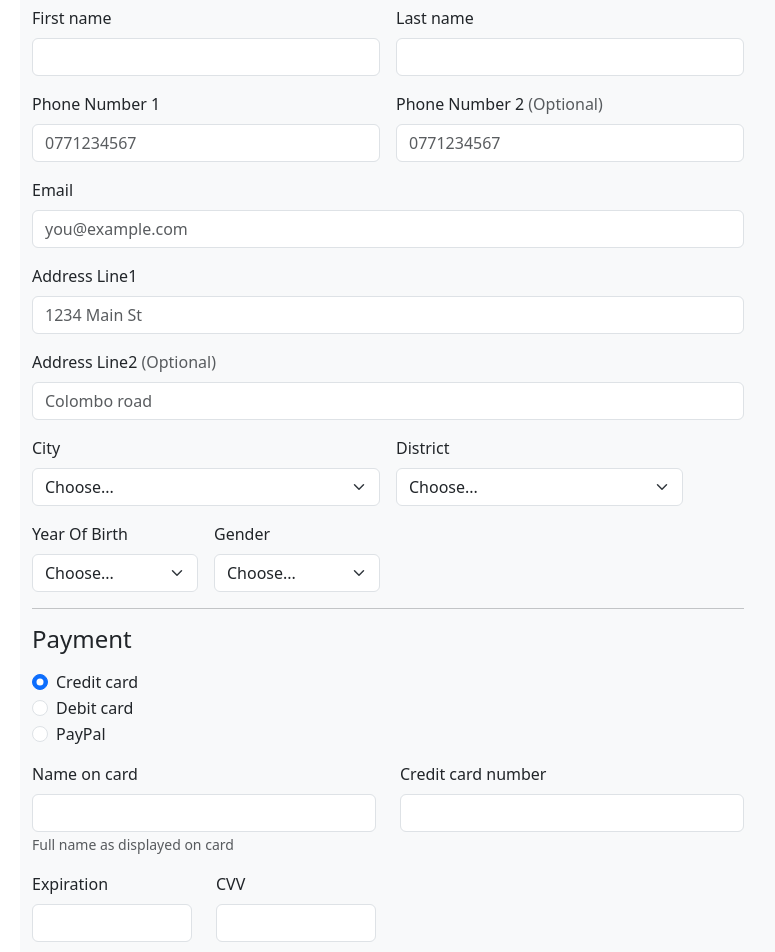
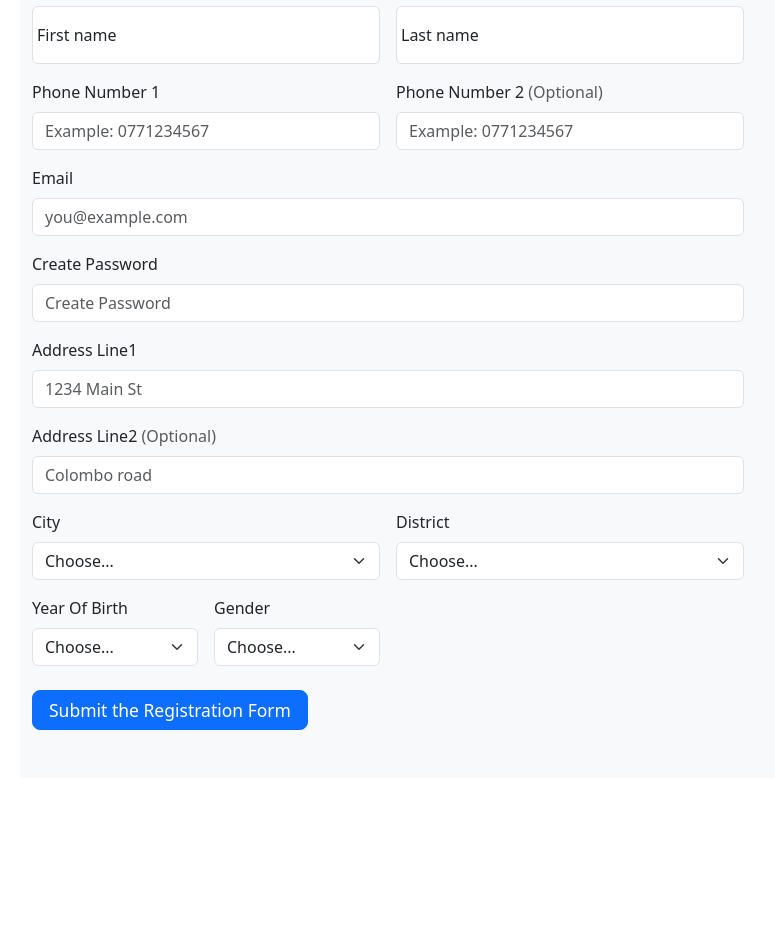
Before and after one commit to Chathura-Nilaksha/FE-CLOTHIFY-STORE, a React (Vite) app: page /register in a window 1280 px wide. Shown: the part 360-1312 px from the top of the page, without its empty margins (62-837 px from the left). After the commit the page ends 1138 px from the top, so only its background shows below. Built offline with nearby package versions, Linux system fonts and the light colour scheme.

Commit message:
ogin, Register pages

```diff
--- a/src/pages/ContactUs.tsx
+++ b/src/pages/ContactUs.tsx
@@ -22,7 +22,7 @@ export default function ContactUs() {
 
 
                     <div className="my-3 p-3 bg-body rounded shadow-sm">
-                        <h6 className="border-bottom pb-2 mb-0">Do not Hesitate to Contact Us</h6>
+                        <h6 className="border-bottom pb-2 mb-0"><strong>Do not Hesitate to Contact Us</strong></h6>
                         <div className="d-flex text-body-secondary pt-3">
                             <svg className="bd-placeholder-img flex-shrink-0 me-2 rounded" width="32" height="32" xmlns="http://www.w3.org/2000/svg" role="img" aria-label="Placeholder: 32x32" preserveAspectRatio="xMidYMid slice" focusable="false"><title>Placeholder</title><rect width="100%" height="100%" fill="#007bff" /><text x="50%" y="50%" fill="#007bff" dy=".3em">32x32</text></svg>
                             <div className="pb-3 mb-0 small lh-sm border-bottom w-100">
--- a/src/pages/Login.tsx
+++ b/src/pages/Login.tsx
@@ -38,7 +38,7 @@ export default function Login() {
 
                         </form>
                     </main>
-                    <p className="top-mg-5">If you do not have account, First Sigh Up for Free here &nbsp; <button className="btn btn-primary w-8 py-1" type="submit" > Sign Up </button>
+                    <p className="top-mg-5">If you do not have account, First Sign Up for Free here &nbsp; <button className="btn btn-primary w-8 py-1" type="submit" > Sign Up </button>
                     &nbsp; & then Log in</p>
                 </div>
             </div>
--- a/src/pages/Register.tsx
+++ b/src/pages/Register.tsx
@@ -21,67 +21,61 @@ export default function Register() {
 
             <div className="container">
                 <div className="raw">
-
-
-
-
                     <body className="bg-body-tertiary">
-
-
 
                         <div className="container">
                             <main>
                                 <div className="py-5 text-center">
-                                    <h2>User Registeration Form</h2>
+                                    <h2><strong>User Registeration Form</strong></h2>
                                 </div>
-
 
                                 <div className="row g-5">
 
                                     <div className="col-md-7 col-lg-8">
                                         <form className="needs-validation" noValidate>
                                             <div className="row g-3">
-                                                <div className="col-sm-6">
+                                                <div className="col-sm-6 form-floating">
+                                                    <input type="text" className="form-control" id="firstName" placeholder="" required />
                                                     <label htmlFor="firstName" className="form-label">First name</label>
-                                                    <input type="text" className="form-control" id="firstName" placeholder="" value="" required />
                                                     <div className="invalid-feedback">
-                                                        Valid first name is required.
+                                                        First name is required.
+                                                    </div>
+                                                </div>
+
+                                                <div className="col-sm-6 form-floating">
+                                                    <input type="text" className="form-control" id="lastName" placeholder="" required />
+                                                    <label htmlFor="lastName" className="form-label">Last name</label>
+                                                    <div className="invalid-feedback">
+                                                        Last name is required.
                                                     </div>
                                                 </div>
 
                                                 <div className="col-sm-6">
-                                                    <label htmlFor="lastName" className="form-label">Last name</label>
-                                                    <input type="text" className="form-control" id="lastName" placeholder="" value="" required />
+                                                    <label htmlFor="phone-number-1" className="form-label">Phone Number 1 </label>
+                                                    <input type="email" className="form-control" id="phone-number-1" placeholder="Example: 0771234567" required />
                                                     <div className="invalid-feedback">
-                                                        Valid last name is required.
+                                                        Please enter a valid Phone Number for shipping updates.
                                                     </div>
                                                 </div>
 
+                                                <div className="col-sm-6">
+                                                    <label htmlFor="phone-number-2" className="form-label">Phone Number 2 <span className="text-body-secondary">(Optional)</span></label>
+                                                    <input type="email" className="form-control" id="phone-number-2" placeholder="Example: 0771234567" />
+                                                </div>
 
-
-
-                                                <div className="col-sm-6">
-                                                    <label htmlFor="email" className="form-label">Phone Number 1 </label>
-                                                    <input type="email" className="form-control" id="email" placeholder="0771234567" />
+                                                <div className="col-12">
+                                                    <label htmlFor="email" className="form-label">Email </label>
+                                                    <input type="email" className="form-control" id="email" placeholder="you@example.com" required />
                                                     <div className="invalid-feedback">
                                                         Please enter a valid email address for shipping updates.
                                                     </div>
                                                 </div>
 
-                                                 <div className="col-sm-6">
-                                                    <label htmlFor="email" className="form-label">Phone Number 2 <span className="text-body-secondary">(Optional)</span></label>
-                                                    <input type="email" className="form-control" id="email" placeholder="0771234567" />
+                                                <div className="col-12">
+                                                    <label htmlFor="CreatePassword" className="form-label">Create Password </label>
+                                                    <input type="password" className="form-control" id="CreatePassword" placeholder="Create Password" required />
                                                     <div className="invalid-feedback">
-                                                        Please enter a valid email address for shipping updates.
-                                                    </div>
-                                                </div>
-
-
-                                                <div className="col-12">
-                                                    <label htmlFor="email" className="form-label">Email </label>
-                                                    <input type="email" className="form-control" id="email" placeholder="you@example.com" />
-                                                    <div className="invalid-feedback">
-                                                        Please enter a valid email address for shipping updates.
+                                                        Please Create a Password.
                                                     </div>
                                                 </div>
 
@@ -89,7 +83,7 @@ export default function Register() {
                                                     <label htmlFor="address" className="form-label">Address Line1</label>
                                                     <input type="text" className="form-control" id="address" placeholder="1234 Main St" required />
                                                     <div className="invalid-feedback">
-                                                        Please enter your shipping address.
+                                                        Please enter your Address Line1.
                                                     </div>
                                                 </div>
 
@@ -109,7 +103,7 @@ export default function Register() {
                                                     </div>
                                                 </div>
 
-                                                <div className="col-md-5">
+                                                <div className="col-md-6">
                                                     <label htmlFor="state" className="form-label">District</label>
                                                     <select className="form-select" id="state" required>
                                                         <option value="">Choose...</option>
@@ -121,8 +115,8 @@ export default function Register() {
                                                 </div>
 
                                                 <div className="col-md-3">
-                                                    <label htmlFor="state" className="form-label">Year Of Birth</label>
-                                                    <select className="form-select" id="state" required>
+                                                    <label htmlFor="birth" className="form-label">Year Of Birth</label>
+                                                    <select className="form-select" id="birth" required>
                                                         <option value="">Choose...</option>
                                                         <option>California</option>
                                                     </select>
@@ -131,8 +125,8 @@ export default function Register() {
                                                     </div>
                                                 </div>
                                                 <div className="col-md-3">
-                                                    <label htmlFor="state" className="form-label">Gender</label>
-                                                    <select className="form-select" id="state" required>
+                                                    <label htmlFor="gender" className="form-label">Gender</label>
+                                                    <select className="form-select" id="gender" required>
                                                         <option value="">Choose...</option>
                                                         <option>California</option>
                                                     </select>
@@ -140,103 +134,21 @@ export default function Register() {
                                                         Please provide Gender.
                                                     </div>
                                                 </div>
-
-
                                             </div>
-
-                                            <hr className="my-7" />
-
-
-
-
-
-
-                                            <h4 className="mb-3">Payment</h4>
-
-                                            <div className="my-3">
-                                                <div className="form-check">
-                                                    <input id="credit" name="paymentMethod" type="radio" className="form-check-input" checked required />
-                                                    <label className="form-check-label" htmlFor="credit">Credit card</label>
-                                                </div>
-                                                <div className="form-check">
-                                                    <input id="debit" name="paymentMethod" type="radio" className="form-check-input" required />
-                                                    <label className="form-check-label" htmlFor="debit">Debit card</label>
-                                                </div>
-                                                <div className="form-check">
-                                                    <input id="paypal" name="paymentMethod" type="radio" className="form-check-input" required />
-                                                    <label className="form-check-label" htmlFor="paypal">PayPal</label>
-                                                </div>
-                                            </div>
-
-                                            <div className="row gy-3">
-                                                <div className="col-md-6">
-                                                    <label htmlFor="cc-name" className="form-label">Name on card</label>
-                                                    <input type="text" className="form-control" id="cc-name" placeholder="" required />
-                                                    <small className="text-body-secondary">Full name as displayed on card</small>
-                                                    <div className="invalid-feedback">
-                                                        Name on card is required
-                                                    </div>
-                                                </div>
-
-                                                <div className="col-md-6">
-                                                    <label htmlFor="cc-number" className="form-label">Credit card number</label>
-                                                    <input type="text" className="form-control" id="cc-number" placeholder="" required />
-                                                    <div className="invalid-feedback">
-                                                        Credit card number is required
-                                                    </div>
-                                                </div>
-
-                                                <div className="col-md-3">
-                                                    <label htmlFor="cc-expiration" className="form-label">Expiration</label>
-                                                    <input type="text" className="form-control" id="cc-expiration" placeholder="" required />
-                                                    <div className="invalid-feedback">
-                                                        Expiration date required
-                                                    </div>
-                                                </div>
-
-                                                <div className="col-md-3">
-                                                    <label htmlFor="cc-cvv" className="form-label">CVV</label>
-                                                    <input type="text" className="form-control" id="cc-cvv" placeholder="" required />
-                                                    <div className="invalid-feedback">
-                                                        Security code required
-                                                    </div>
-                                                </div>
-                                            </div>
-
-                                            <hr className="my-4" />
-
-                                            <button className="w-100 btn btn-primary btn-lg" type="submit">Continue to checkout</button>
+                                            <button  className="btn btn-primary btn-lg mb-5 mt-4 py-1" type="submit"> <small>Submit the Registration Form</small></button>
                                         </form>
                                     </div>
                                 </div>
                             </main>
-
-
-
-
                         </div>
 
-
-
-
                         <script src="/docs/5.3/dist/js/bootstrap.bundle.min.js" integrity="sha384-YvpcrYf0tY3lHB60NNkmXc5s9fDVZLESaAA55NDzOxhy9GkcIdslK1eN7N6jIeHz" crossOrigin="anonymous"></script>
-
                         <script src="checkout.js"></script>
 
                     </body>
 
-
-
-
-
-
-
-
                 </div>
             </div>
-
-
         </>
-
     );
 }
```
